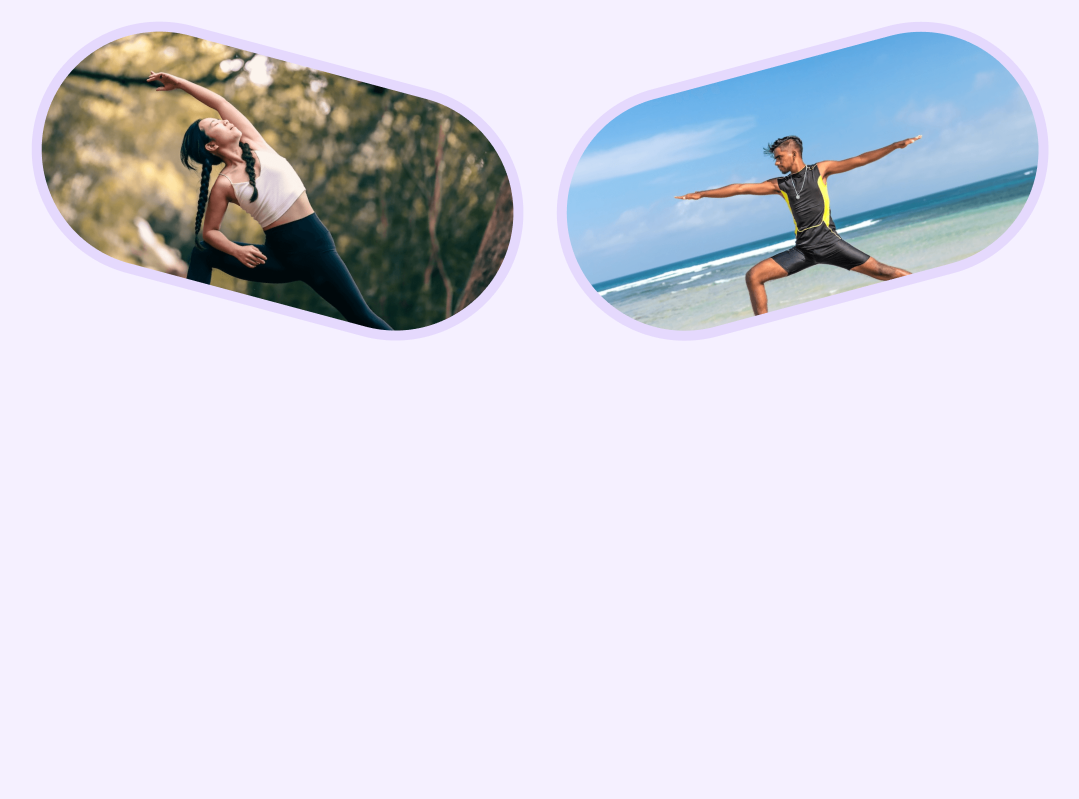
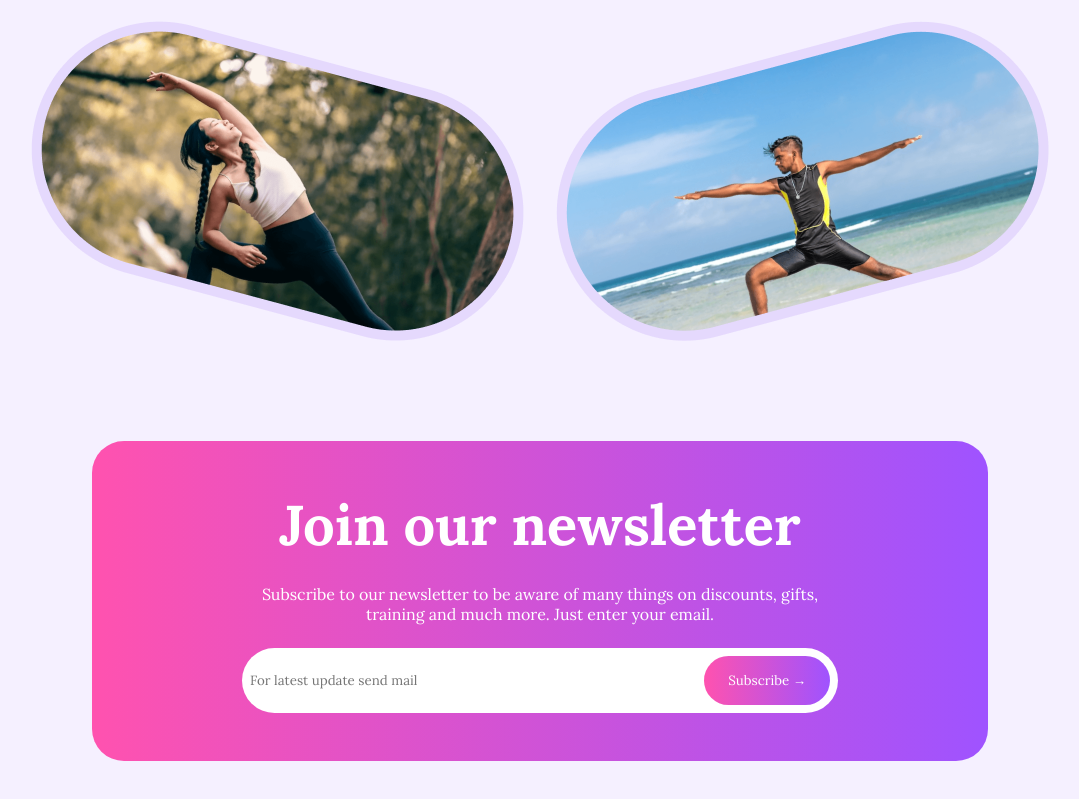
Before and after one commit to victor-web-dev/responsive-yoga-website, a plain HTML site: page index.html in a window 1280 px wide. Shown: the part 1151-1950 px from the top of the page, without its empty margins (100-1179 px from the left). Before the commit the page ends 1544 px from the top, so only its background shows below. Drawn offline with Linux system fonts and the light colour scheme.

Commit message:
feat: section6

```diff
--- a/index.html
+++ b/index.html
@@ -53,7 +53,24 @@
           </div>
         </div>
       </section>
-      <section class="section6"></section>
+      <section class="section6">
+        <div>
+          <h3>Join our newsletter</h3>
+          <p>
+            Subscribe to our newsletter to be aware of many things on discounts,
+            gifts, training and much more. Just enter your email.
+          </p>
+          <div>
+            <input
+              type="email"
+              name=""
+              id=""
+              placeholder="For latest update send mail"
+            />
+            <button>Subscribe →</button>
+          </div>
+        </div>
+      </section>
     </main>
     <footer></footer>
   </body>
--- a/style/desktop.css
+++ b/style/desktop.css
@@ -82,3 +82,62 @@ body {
   -webkit-text-fill-color: transparent;
   -moz-background-clip: text;
 }
+
+.section6 {
+  display: flex;
+  align-items: center;
+  justify-content: center;
+  padding: 3rem 0;
+  color: var(--white-color);
+}
+
+.section6 > div {
+  display: flex;
+  flex-direction: column;
+  justify-content: space-evenly;
+  align-items: center;
+  gap: 1.5rem;
+  text-align: center;
+  background-image: var(--gradient-color);
+  width: 70vw;
+  border-radius: 32px;
+  padding: 3rem;
+}
+
+.section6 h3 {
+  font-size: var(--big);
+}
+
+.section6 p {
+  width: 60ch;
+}
+
+.section6 > div > div {
+  display: flex;
+  align-items: center;
+  justify-content: space-between;
+  background-color: var(--white-color);
+  margin: 0 auto;
+  border-radius: 50px;
+  padding: 0.5rem;
+  width: 60ch;
+}
+
+.section6 input[type="email"] {
+  width: 100%;
+  border: none;
+  outline: none;
+}
+
+/* .section6 input[type="email"]:focus {
+  outline: none;
+} */
+
+.section6 button {
+  padding: 1rem 1.5rem;
+  border: none;
+  border-radius: 50px;
+  background-image: var(--gradient-color);
+  color: var(--white-color);
+  text-wrap: nowrap;
+}
```
